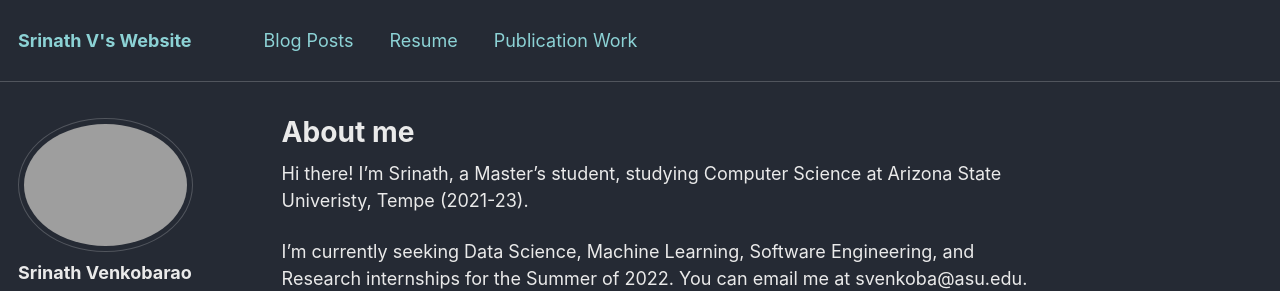
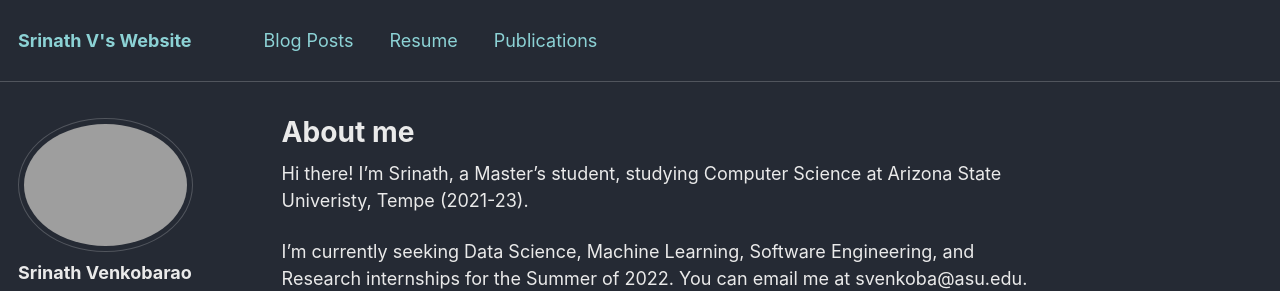
Before and after one commit to srinathvrao/srinathvrao.github.io, a Jekyll site: the page built from _pages/about.md, in a window 1280 px wide. Shown: the top 291 px of the page. Built offline with Jekyll 4.4.1, drawn with Linux system fonts in a browser that asks for light colours.

Commit message:
Update navigation.yml

```diff
--- a/_data/navigation.yml
+++ b/_data/navigation.yml
@@ -6,5 +6,5 @@ main:
   - title: "Resume"
     url: /resume/
 
-  - title: "Publication Work"
+  - title: "Publications"
     url: /publications/
```
